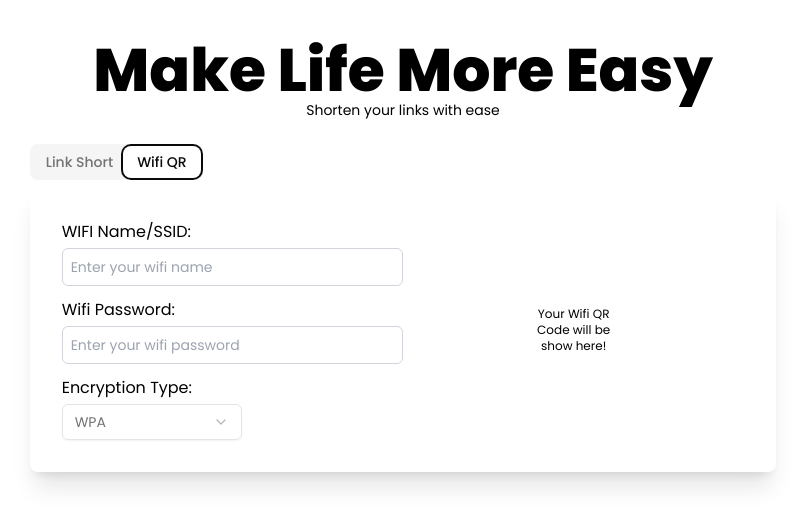
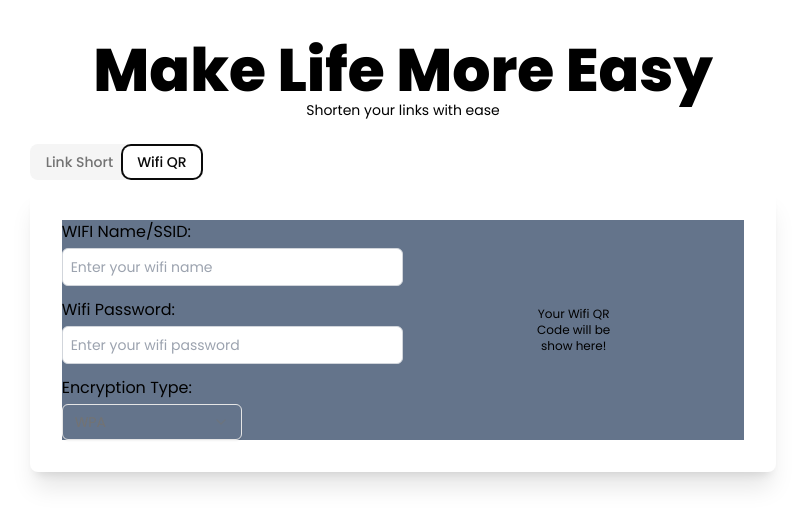
Before and after one commit to tasnimultas67/pro-url-shortner, a Next.js app: page / in a window 1280 px wide. Both pictures are taken after a click on the tab "Wifi QR". Shown: the top 526 px of the page, without its empty margins (237-1042 px from the left). Built offline with nearby package versions, Linux system fonts and the light colour scheme.

Commit message:
fix: enhance layout of WifiGen component by adding background color for better visibility

```diff
--- a/app/components/WifiGen.js
+++ b/app/components/WifiGen.js
@@ -88,7 +88,7 @@ const WifiGen = () => {
   };
 
   return (
-    <div className="grid grid-cols-1 md:grid-cols-2">
+    <div className="grid grid-cols-1 md:grid-cols-2 justify-items-stretch bg-slate-500">
       <div>
         <form onSubmit={(e) => e.preventDefault()} className="space-y-3">
           {/* SSID Input */}
```
